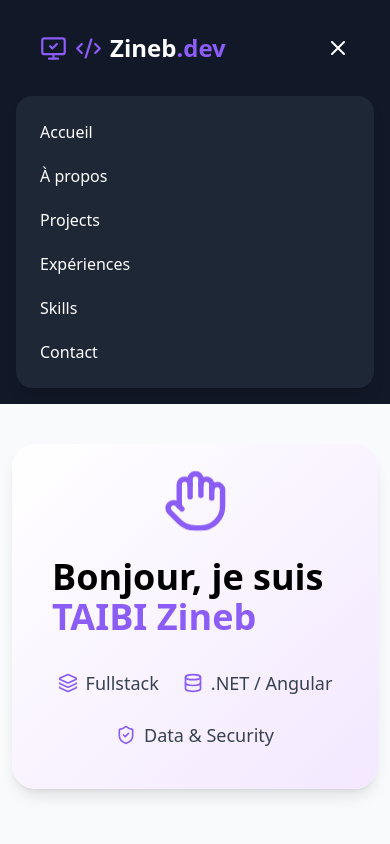
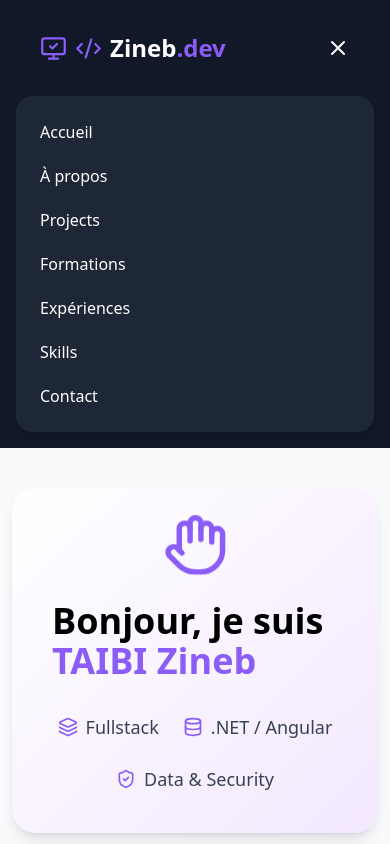
Before and after one commit to TaibiZineb/mon-portfolio, a React (Vite) app: page / in a window 390 px wide. Both pictures are taken after a click on the button 338 px from the left and 48 px from the top of the page. Shown: the top 844 px of the page. Built offline with nearby package versions, Linux system fonts and the light colour scheme.

Commit message:
Correction navigation mobile avec lien vers la section formations

```diff
--- a/src/components/Navbar.jsx
+++ b/src/components/Navbar.jsx
@@ -103,6 +103,16 @@ export default function Navbar() {
     </li>
 
     <li>
+      <HashLink
+        smooth
+        to="/#formations"
+        className="block hover:text-[var(--accent-light)] transition"
+        onClick={() => setIsOpen(false)}
+      >
+        Formations
+      </HashLink>
+    </li>
+       <li>
       <Link
         to="/experience"
         className="block hover:text-[var(--accent-light)] transition"
@@ -111,7 +121,6 @@ export default function Navbar() {
         Expériences
       </Link>
     </li>
-
     <li>
       <Link
         to="/skills"
```
